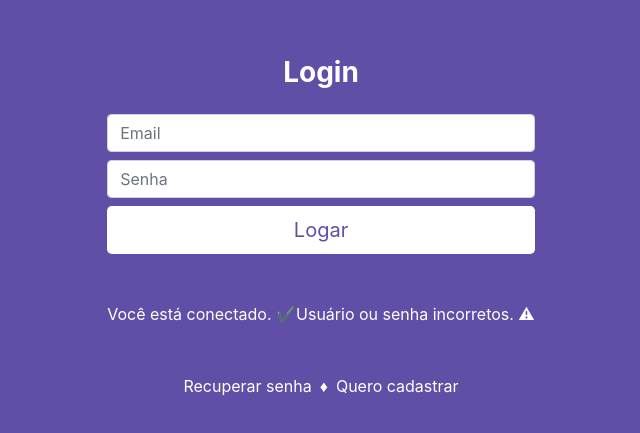
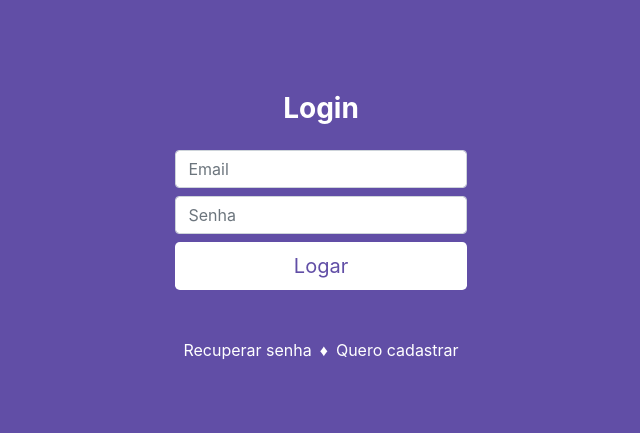
Before and after one commit to Nardogomes/Eventos, a React (Create React App) app: page / in a window 1280 px wide. Shown: the part 173-606 px from the top of the page, without its empty margins (319-959 px from the left). Built offline with nearby package versions, Linux system fonts and the light colour scheme.

Commit message:
Deixando as mensagens da tela de login dinamicas.

```diff
--- a/src/view/login/index.js
+++ b/src/view/login/index.js
@@ -7,13 +7,14 @@ function Login() {
 
     const [email, setEmail] = useState()
     const [senha, setSenha] = useState()
+    const [msgTipo, setMsgTipo] = useState()
 
     function logar() {
         firebase.auth().signInWithEmailAndPassword(email, senha)
             .then(resultado => {
-                alert('Usuário logado')
+                setMsgTipo('sucesso')
             }).catch(erro => {
-                alert(erro)
+                setMsgTipo('erro')
             })
     }
 
@@ -30,8 +31,8 @@ function Login() {
                 <button className="btn btn-lg btn-login btn-block" type="button" onClick={logar}>Logar</button>
 
                 <div className="msg-login text-white text-center my-5">
-                    <span>Você está conectado. &#10004;</span>
-                    <span>Usuário ou senha incorretos. &#9888;</span>
+                    {msgTipo === 'sucesso' && <span>Você está conectado. &#10004;</span>}
+                    {msgTipo === 'erro' && <span>Usuário ou senha incorretos. &#9888;</span>}
                 </div>
 
                 <div className="opcoes-login mt-5 text-center">
```
